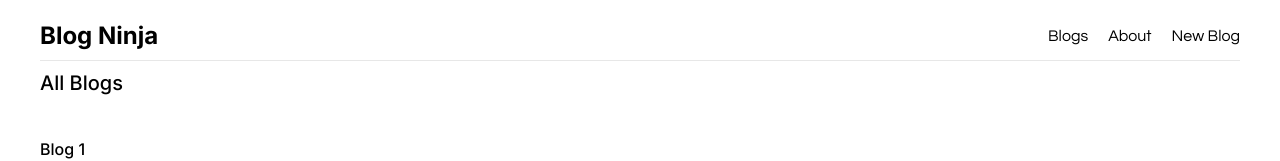
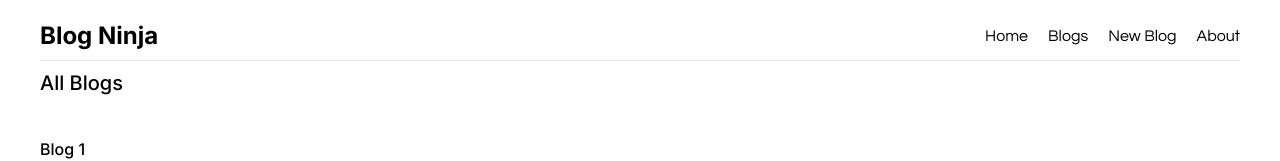
Before and after one commit to riyoneri/blog-ninja--fullstack, a Next.js app in the folder front-end/: page / in a window 1280 px wide. Shown: the top 161 px of the page. Built offline with nearby package versions, Linux system fonts and the light colour scheme.

Commit message:
feat: update order of links on navigation [frontend]

```diff
--- a/front-end/components/blogs/blog-list-item.tsx
+++ b/front-end/components/blogs/blog-list-item.tsx
@@ -6,16 +6,18 @@ import { Inter } from "next/font/google";
 const inter = Inter({ subsets: ["latin"], weight: ["500"] });
 
 interface BlogListItemProperties {
+  _id: string;
   title: string;
   description: string;
 }
 
 export default function BlogListItem({
+  _id,
   title,
   description,
 }: BlogListItemProperties) {
   return (
-    <Link href="/">
+    <Link href={`/blogs/${_id}`}>
       <h3 className={classNames(inter.className, "font-semibold")}>{title}</h3>
       <p className="text-sm">{description}</p>
     </Link>
--- a/front-end/components/nav-bar.tsx
+++ b/front-end/components/nav-bar.tsx
@@ -12,9 +12,10 @@ export default function NavBar() {
       </Link>
       <div>
         <nav className="flex gap-5">
-          <Link href="/">Blogs</Link>
+          <Link href="/">Home</Link>
+          <Link href="/blogs">Blogs</Link>
+          <Link href="/new-blog">New Blog</Link>
           <Link href="/about">About</Link>
-          <Link href="/new-blog">New Blog</Link>
         </nav>
       </div>
     </div>
```
